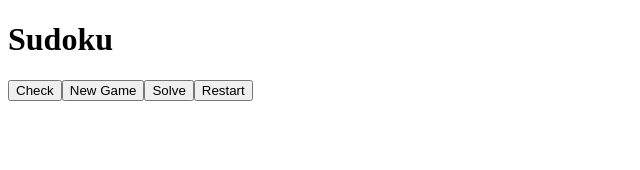
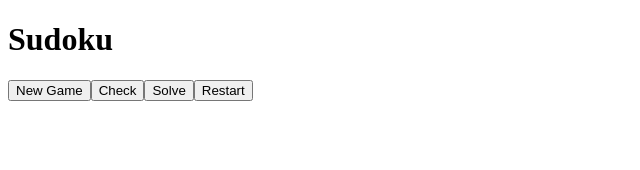
Before and after one commit to aleksandergorecki80/17_8_Sudoku_game, a React app: page / in a window 1280 px wide. Shown: the top 170 px of the page, without its empty margins (0-640 px from the left). Built offline with nearby package versions, Linux system fonts and the light colour scheme.

Commit message:
Add first part of check method

```diff
--- a/src/components/Board.js
+++ b/src/components/Board.js
@@ -18,8 +18,6 @@ getValueFrom(attr){
 }
 
   render() {
-    console.log(this.props.numbers + 'this.props.numbers w Board');
-
     var blocked = '';
     const numbers = this.props.numbers.split('');
    const numbersList = numbers.map((number, key) =>  {
@@ -30,7 +28,7 @@ getValueFrom(attr){
               blocked = true;
             }
            return <Title key={key} index={key} number={number}
-           getValue={this.getValueFrom.bind(this)} blocked={blocked}/>
+           getValue={this.getValueFrom.bind(this)} blocked={blocked} />
   });
 
     return (
--- a/src/components/Title.js
+++ b/src/components/Title.js
@@ -44,8 +44,8 @@ class Title extends Component {
     return (
 		<div>
 			{this.state.index}
-			{this.state.blocked}
 			{printInput}
+			{this.props.test}
 		</div>
 		);
 	}
--- a/src/containers/App.js
+++ b/src/containers/App.js
@@ -14,9 +14,10 @@ class App extends Component {
 		this.state = {
 			//initialBoard: sudoku.generate("easy"), // do zmiany pozniej
 			initialBoard: '',
-			board: ""
+			board: ''
 		};
 	}
+
 
 
 	newGame() {
@@ -25,18 +26,42 @@ class App extends Component {
 			initialBoard: newGame,
 			board: newGame
 		});
-
 	}
 
-	restartGame(){
+	checkGame(){
+
+		let verifiedTable = this.state.board.split('');
+			let properTable = sudoku.solve(this.state.initialBoard);
+			console.log(properTable);
+
+
+		if (this.state.board === properTable){
+			console.log('TACY SAMI');
+		} else {
+			console.log('Calkiem inni');
+			properTable = properTable.split('');
+
+			 verifiedTable = verifiedTable.map((number, key) =>{
+			 	if (verifiedTable[key] === properTable[key]){
+			 		//console.log(properTable[key])
+			 	console.log('numbery takie same' + number);
+			 } else {
+			 	console.log('numbery inne' + number);
+			 }
+
+			 });
+		}
+	}
+
+	solveGame(){
 		this.setState({
-			board: this.state.initialBoard
+			board: sudoku.solve(this.state.initialBoard)
 		});
 	}
 
-
-	getNewNumbers(numbers){
-		var updatedArray = this.state.board.split('');
+/*		logika podmiany nrka*/
+	getNewNumbers(numbers){	// podmienia nry w tablicy na te wpisane
+		let updatedArray = this.state.board.split('');
 	  		updatedArray = updatedArray.map((number, key) => {
     if (key === numbers.index){
       return numbers.value
@@ -50,18 +75,27 @@ class App extends Component {
   this.setNewNumbers(this.arrayToString(updatedArray));
 }
 
-arrayToString(newArray){
-  //console.log(newArray.join(''));
-  return newArray.join('');
-}
+	arrayToString(newArray){	// zamienia tablice na stringa
+	  //console.log(newArray.join(''));
+	  return newArray.join('');
+	}
 
-	setNewNumbers(string){
+	setNewNumbers(string){ //ustawia nowego stringa po wpisaniu nru
 		this.setState({
 			board: string
 		});
 	}
 
+	/*				*********				*/
+
+		restartGame(){
+		this.setState({
+			board: this.state.initialBoard
+		});
+	}
+
   render() {
+
   	console.log(this.state.initialBoard + ' initialBoard');
   	console.log(this.state.board + ' board');
     return (
@@ -70,13 +104,13 @@ arrayToString(newArray){
 		   {this.state.initialBoard}
 		   {this.state.board}
 		   <div className="buttons">
-		       <button>Check</button>
 		       <button onClick={this.newGame.bind(this)}>New Game</button>
-		       <button>Solve</button>
+		       <button onClick={this.checkGame.bind(this)}>Check</button>
+		       <button onClick={this.solveGame.bind(this)}>Solve</button>
 		       <button onClick={this.restartGame.bind(this)}>Restart</button>
 		   </div>
 		   <Board numbers = {this.state.board}
-		   newNumbers={this.getNewNumbers.bind(this)}/>
+		   newNumbers={this.getNewNumbers.bind(this)} test='kki'/>
 		</div>
     );
   }
```
